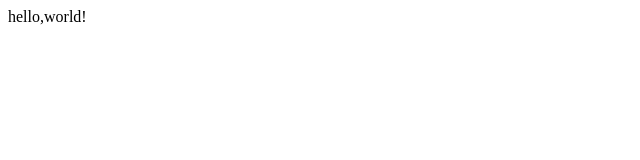
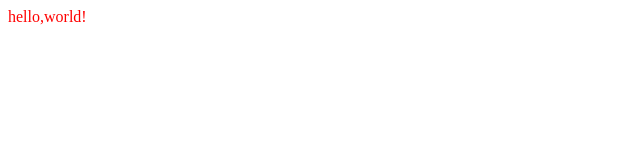
Before and after one commit to DaisukeUeno626/awesome, a plain HTML site: page index.html in a window 1280 px wide. Shown: the whole page, without its empty margins (0-640 px from the left). Drawn offline with Linux system fonts and the light colour scheme.

Commit message:
Change text color to red

```diff
--- a/index.html
+++ b/index.html
@@ -3,6 +3,6 @@
 <title>title</title>
 </head>
 <body>
-hello,world!
+<font color="red">hello,world!</font>
 </body>
 </html>
```
